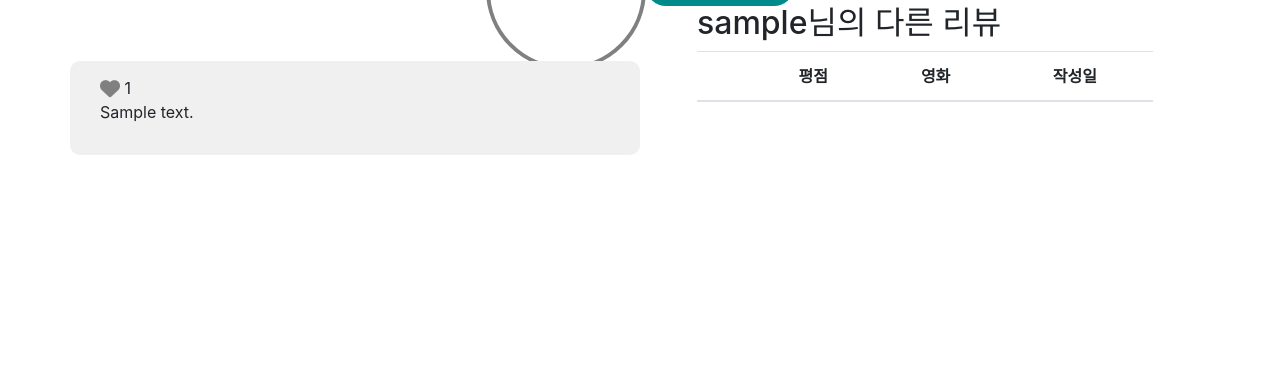
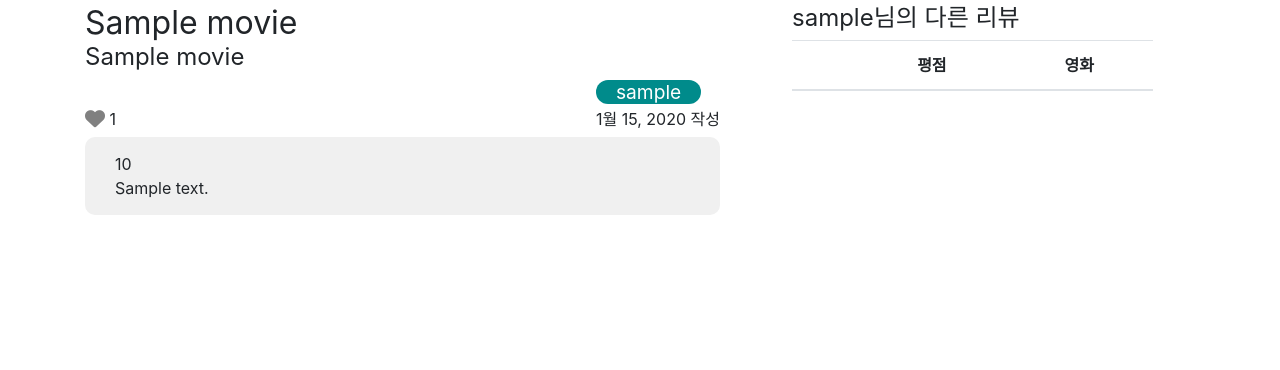
Before and after one commit to Jiyoon-park/finalProject, a Django app: page /1/review_detail/ in a window 1280 px wide. Shown: the part 430-800 px from the top of the page. Run offline with Django 3.2, Linux system fonts and the light colour scheme; tables that the repository leaves empty hold one stand-in row (values such as "Sample post"); lists and menus that the app fills with data are empty; parts of the project's set-up code (start-up, migrations or seed data) failed here and were passed over; some libraries are stand-ins or nearby versions.

Commit message:
0616 | review_detail

```diff
--- a/movies/static/movies/review_create.css
+++ b/movies/static/movies/review_create.css
@@ -36,6 +36,4 @@
 
 .home-btn {
     position: absolute;
-    top: 1rem;
-    left: 0.5rem;
 }
--- a/movies/static/movies/review_detail.css
+++ b/movies/static/movies/review_detail.css
@@ -1,5 +1,15 @@
 html, body {
     height: 100%;
+}
+
+h1, h2, p, button, i {
+    padding: 0;
+    margin: 0;
+}
+
+h1, h2 {
+    font-size: 16px;
+    font-weight: normal;
 }
 
 header {
@@ -23,27 +33,9 @@ header:before {
 }
 
 
-/* user-info */
-.user-info {
-    position: absolute;
-    bottom: -25%;
-    left: 0;
-    right: 0;
-    display: flex;
-    justify-content: center;
-    align-items: center;
-}
-
-.user-img {
-    width: 10rem;
-    height: 10rem;
-    border: 4px solid grey;
-    border-radius: 100%;
-
-}
 
 .username {
-    font-size: 2rem;
+    font-size: 1.2rem;
     background-color: darkcyan;
     border-radius: 20px;
     color: #fff;
@@ -53,25 +45,34 @@ header:before {
 
 /* 리뷰 */
 .review {
-width: 100%;
-height: 50%;
-background-color: rgb(240, 240, 240);
-margin-top: 8%;
-border-radius: 10px;
-padding: 15px 30px;
+    margin-top: 3%;
+    display: flex;
+    flex-direction: column;
 }
 
-.other-reviews {
-    margin-top: 3%;
-    padding: 0 5%;
+.review-title h1 {
+    font-size: 2rem;
 }
 
-.review-list {
-    text-align: center;
+.review-title h2 {
+    font-size: 1.5rem;
+}
+
+
+.review-details {
+    display: flex;
+    justify-content: space-between;
+    align-items: flex-end;
+    margin: 1% 0;
+}
+.review-contents {
+    width: 100%;
+    /* height: 50%; */
+    background-color: rgb(240, 240, 240);
+    border-radius: 10px;
+    padding: 15px 30px;
     display: flex;
     flex-direction: column;
-    justify-content: center;
-    align-items: center;
 }
 
 .review-content {
@@ -87,3 +88,22 @@ padding: 15px 30px;
     display: flex;
     justify-content: flex-end;
 }
+
+/* 작성자의 다른 리뷰 */
+.other-reviews {
+    margin-top: 3%;
+    padding: 0 5%;
+}
+
+.other-reviews h2 {
+    font-size: 1.5rem;
+    margin-bottom: 2%;
+}
+
+.review-list {
+    text-align: center;
+    display: flex;
+    flex-direction: column;
+    justify-content: center;
+    align-items: center;
+}
--- a/movies/templates/movies/movie_detail.html
+++ b/movies/templates/movies/movie_detail.html
@@ -17,14 +17,14 @@
 </style>
   <!-- 위 -->
   <header class="d-flex flex-column">
-    <nav class="mt-3 px-2">
+    <nav class="mt-2 px-2">
       <div class="d-flex justify-content-between">
         <a href="{% url 'movies:index' %}"><button class="btn btn-primary">Home</button></a>
         <form class="form-inline my-2 my-lg-0" action="{% url 'movies:search' %}">
           <input class="form-control mr-sm-2" type="search" name="search" placeholder="Search" aria-label="Search">
           <button class="btn btn-info my-2 my-sm-0">Search</button>
         </form>
-        <a href="{% url 'movies:review_create' movie.pk %}"><button class="btn btn-primary">Create</button></a>
+        <a href="{% url 'movies:review_create' movie.pk %}"><button class="btn btn-primary">리뷰작성</button></a>
     </nav>
     <div class="header-bottom">
       <div class="mt-auto">
--- a/movies/templates/movies/review_create.html
+++ b/movies/templates/movies/review_create.html
@@ -14,7 +14,7 @@
     }
 </style>
 <div class="wrapper">
-    <a href="{% url 'movies:movie_detail' movie.id %}"><button class="btn btn-primary home-btn">Back</button></a>
+    <a href="{% url 'movies:movie_detail' movie.id %}"><button class="btn btn-primary home-btn">영화로</button></a>
     <div class="review-create-form">
         <h1>{{ movie.title }}</h1>
         <form action="" method="POST">
--- a/movies/templates/movies/review_detail.html
+++ b/movies/templates/movies/review_detail.html
@@ -24,33 +24,47 @@
           <input class="form-control mr-sm-2" type="search" name="search" placeholder="Search" aria-label="Search">
           <button class="btn btn-outline-info my-2 my-sm-0">Search</button>
         </form>
-        <a href="#"><button class="btn btn-primary">아무버튼</button></a>
+        <a href="{% url 'movies:movie_detail' review.movie.id %}"><button class="btn btn-primary">영화로</button></a>
       </div>
     </nav>
-    <div class="user-info">
 
-        <div class="user-img"></div>
-        <p class="username">{{ review.user.username }}</p>
-
-    </div>
   </header>
 
 
   <section>
     <div class="container">
       <div class="row">
-        <div class="review col-6">
+        <div class="review col-7">
+          <div class="review-title">
+            <h1>{{ review.movie.title }}</h1>
+            <h2>{{ review.movie.original_title }}</h2>
+          </div>
+          <div class="review-details">
+            <div class="reivew-like">
               {% if request.user != review.user %}
               {% with review_like_users=review.like_users.all %}
                   {% if request.user in review_like_users %}
                     <i data-id="{{review.pk}}" class="fas fa-heart fa-lg like-button" style="color:crimson; cursor: pointer;"></i>
                   {% else %}
-                <i data-id="{{review.pk}}" class="fas fa-heart fa-lg like-button" style="color:grey; cursor: pointer;"></i>
+                    <i data-id="{{review.pk}}" class="fas fa-heart fa-lg like-button" style="color: grey; cursor: pointer;"></i>
                   {% endif %}
               <span id="like-count-{{review.pk}}">{{ review_like_users|length }}</span>
               {% endwith %}
               {% endif %}
+            </div>
+            <div class="review-detail">
+              <span class="username">{{ review.user.username }}</span>
+              <p class="created_date">{{ review.created_at }} 작성</p>
+            </div>
+          </div>
+
+          <div class="review-contents">
+            <p>{{ review.score }}</p>
             <p>{{ review.content }}</p>
+
+          </div>
+
+
           <div class="UD-buttons">
           {% if request.user == review.user %}
               <form action="{% url 'movies:review_delete' review.pk %}" method='POST'>
@@ -62,7 +76,7 @@
         </div>
         </div>
 
-        <div class="other-reviews col-6">
+        <div class="other-reviews col-5">
           <h2>{{ review.user.username }}님의 다른 리뷰</h2>
           <div class="review-list">
             <table class="table">
@@ -71,7 +85,7 @@
                   <th scope="col"></th>
                   <th scope="col">평점</th>
                   <th scope="col">영화</th>
-                  <th scope="col">작성일</th>
+                  <!-- <th scope="col">작성일</th> -->
                 </tr>
               </thead>
               {% for review in page_obj %}
@@ -80,7 +94,7 @@
                       <td scope="row">{{ forloop.counter }}</td>
                       <th scope="row">{{ review.score }}</th>
                       <th scope="row" class="review-content"><a href ="{% url 'movies:review_detail' review.pk %}">{{ review.movie.title }}</a></th>
-                      <th scope="row">{{ review.created_at }}</th>
+                      <!-- <th scope="row">{{ review.created_at }}</th> -->
                     </tr>
                   </tbody>
               {% endfor %}
@@ -104,7 +118,7 @@
           if (response.data.success) {
             event.target.style.color = 'crimson'
           } else {
-            event.target.style.color = 'black'
+            event.target.style.color = 'grey'
           }
           document.querySelector(`#like-count-${reviewId}`).innerText = response.data.count
         })
```
Lines whose indentation alone changed are shown as unchanged.
